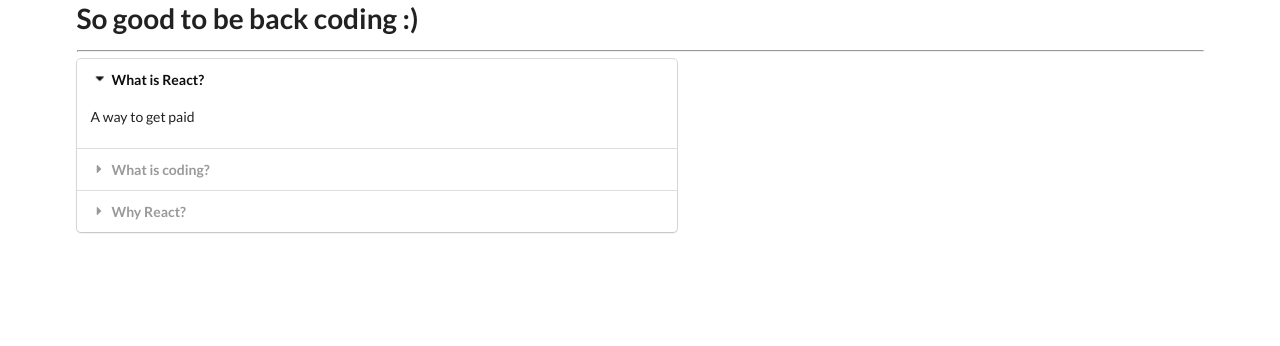
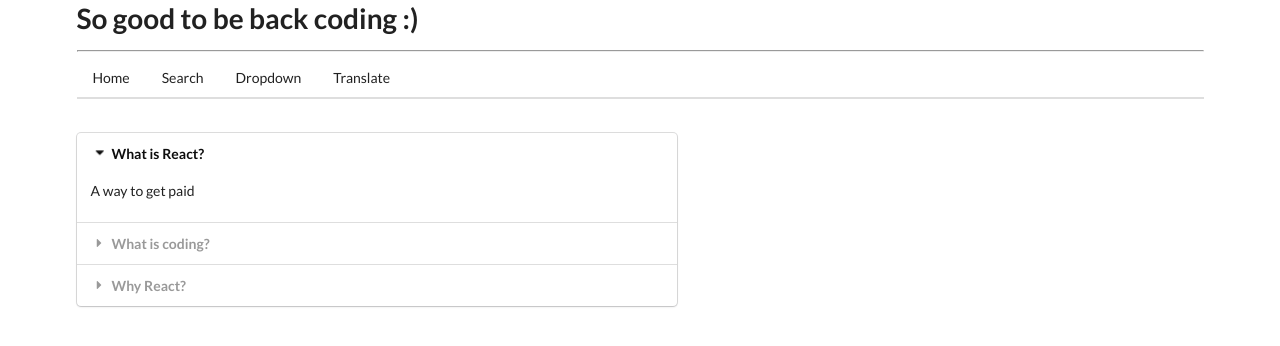
Before and after one commit to paulmboyce/accordion-hooks, a React (Create React App) app: page / in a window 1280 px wide. Shown: the top 346 px of the page. Built offline with nearby package versions, Linux system fonts and the light colour scheme.

Commit message:
feat(navmenu): basic nav menu components

```diff
--- a/src/components/App.js
+++ b/src/components/App.js
@@ -4,6 +4,7 @@ import Search from "./Search";
 import Dropdown from "./Dropdown";
 import Translate from "./Translate";
 import Route from "./Route";
+import NavMenu from "./NavMenu";
 
 const items = [
 	{ title: "What is React?", content: "A way to get paid" },
@@ -62,6 +63,8 @@ const App = () => {
 		<div className='ui container'>
 			<h1>So good to be back coding :)</h1>
 			<hr />
+			<NavMenu />
+
 			<Route path='/translate'>
 				<Translate />
 			</Route>
--- /dev/null
+++ b/src/components/MenuItem.js
@@ -0,0 +1,39 @@
+import React, { useRef } from "react";
+
+const MenuItem = ({
+	href,
+	className,
+	label,
+	setActiveMenu,
+}) => {
+	const ref = useRef();
+
+	const setActive = (event) => {
+		if (ref.current !== event.target) {
+			return;
+		}
+
+		const className = event.target.className;
+		if (className.includes("active")) {
+			event.target.className = "active item";
+			setActiveMenu(event.target);
+		} else {
+			event.target.className = "item";
+		}
+	};
+
+	return (
+		<a
+			ref={ref}
+			href={href}
+			className={className}
+			onClick={(e) => {
+				setActive(e);
+			}}
+		>
+			{label}
+		</a>
+	);
+};
+
+export default MenuItem;
--- /dev/null
+++ b/src/components/NavMenu.js
@@ -0,0 +1,40 @@
+import React, { useState } from "react";
+import MenuItem from "./MenuItem";
+const NavMenu = () => {
+	const [activeMenu, setActiveMenu] = useState(null);
+
+	return (
+		<div>
+			<div className='ui secondary pointing menu'>
+				<MenuItem
+					href='/'
+					className='item'
+					label='Home'
+					setActiveMenu={setActiveMenu}
+				/>
+
+				<MenuItem
+					href='/search'
+					className='item'
+					label='Search'
+					setActiveMenu={setActiveMenu}
+				/>
+				<MenuItem
+					href='/dropdown'
+					className='item'
+					label='Dropdown'
+					setActiveMenu={setActiveMenu}
+				/>
+				<MenuItem
+					href='/translate'
+					className='item'
+					label='Translate'
+					setActiveMenu={setActiveMenu}
+				/>
+			</div>
+			<br />
+		</div>
+	);
+};
+
+export default NavMenu;
```
